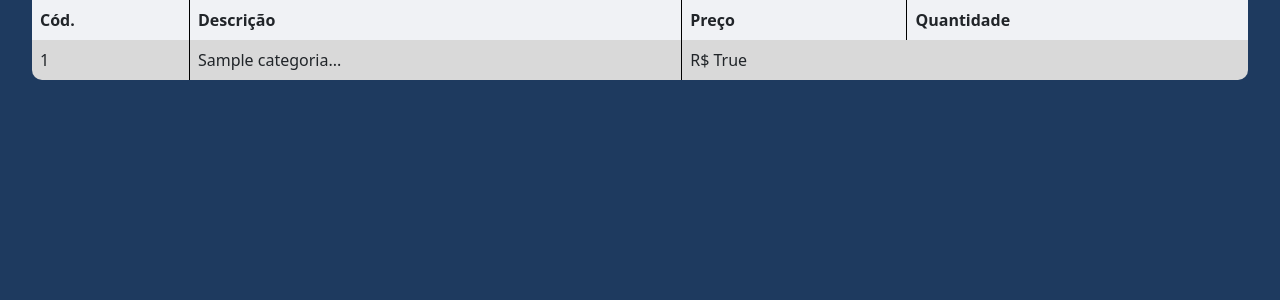
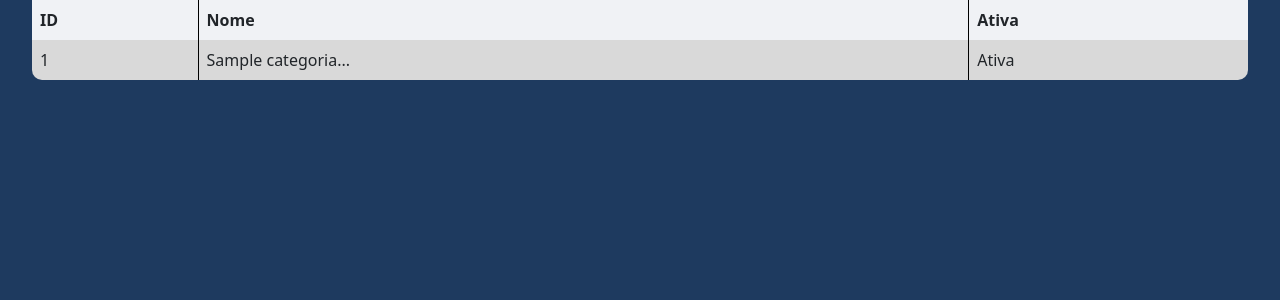
Before and after one commit to felipe-fjs/gerenciador_de_estoque, a Flask app: page /estoque/categorias in a window 1280 px wide. Shown: the part 58-358 px from the top of the page. Run offline with Flask 3, Linux system fonts and the light colour scheme; a user stored in the database is signed in; tables that the repository leaves empty hold one stand-in row (values such as "Sample post"); some libraries are stand-ins or nearby versions.

Commit message:
html para categorias e nova-categorias

```diff
--- a/app/routes/stock.py
+++ b/app/routes/stock.py
@@ -195,6 +195,13 @@ def categorias():
     return render_template('stock/category/categorias.html', categorias=categorias)
 
 
+@stock_route.route('/categoria', defaults={'id': None})
+@stock_route.route('/categoria/<id>')
+def get_categoria(id):
+
+    return
+
+
 @stock_route.route('/nova-categoria', methods=['GET', 'POST'])
 @login_required
 def new_category():
--- a/app/templates/stock/category/categorias.html
+++ b/app/templates/stock/category/categorias.html
@@ -11,19 +11,18 @@
     <table>
         <thead>
             <tr>
-                <th scope="col" title="Código">Cód.</th>
-                <th scope="col" title="Descrição">Descrição</th>
-                <th scope="col" title="Preço">Preço</th>
-                <th scope="col" title="Quantidade em estoque">Quantidade</th>
+                <th scope="col" title="ID no banco de dados">ID</th>
+                <th scope="col" title="Nome da categoria">Nome</th>
+                <th scope="col" title="se categoria está ativa">Ativa</th>
             </tr>
         </thead>
 
         <tbody>
             {% for categoria in categorias %}
             <tr onclick="window.location.href = `{{ url_for('stock.get_categoria', id=categoria.id)}}`">
-                <td title="Código do produto">{{categoria.id}}</td>
-                <td title="Descrição">{{categoria.name}}...</td>
-                <td title="Preço">R$ {{categoria.active}}</td>
+                <td title="ID da categoria">{{categoria.id}}</td>
+                <td title="Nome da categoria">{{categoria.name}}...</td>
+                <td title="Se a categoria está ativa ou não">{% if categoria.active %} Ativa {% else %} Desativada {% endif %}</td>
             </tr>
             {% endfor %}
         </tbody>
--- a/app/templates/stock/category/new-category.html
+++ b/app/templates/stock/category/new-category.html
@@ -7,6 +7,8 @@
 {% block content %}
 <section aria-describedby="form-title" id="back-new-product">
 
+
+    <section class="section-form">
             {% set messages = get_flashed_messages() %}
             {% if messages %}
                 <section class="alert alert-warning">
@@ -15,13 +17,11 @@
                     {% endfor %}
                 </section>
             {% endif %}
-
-        <section class="section-form">
             <form action="{{ url_for('stock.new_category')}}" method="post">
                 <h1 id="form-title">Nova categoria</h1>
                 <p>
                     <label for="cat">Categoria:</label>
-                    <input type="text" name="cat" id="cat" class="input" required>
+                    <input type="text" name="cat" id="cat" maxlength="64" class="input" required>
                 </p>
 
                 <button type="submit" class="btn btn-primary">Cadastrar</button>
```
Lines whose indentation alone changed are shown as unchanged.
